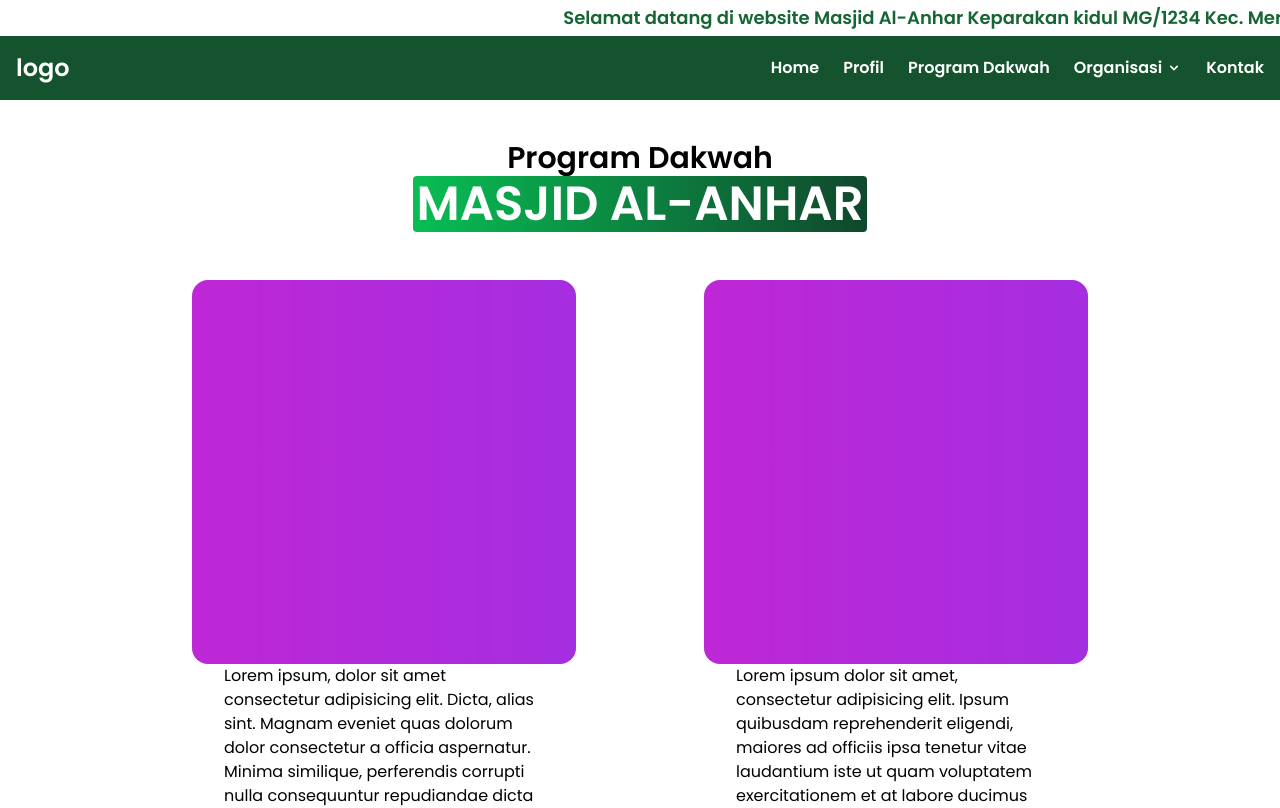
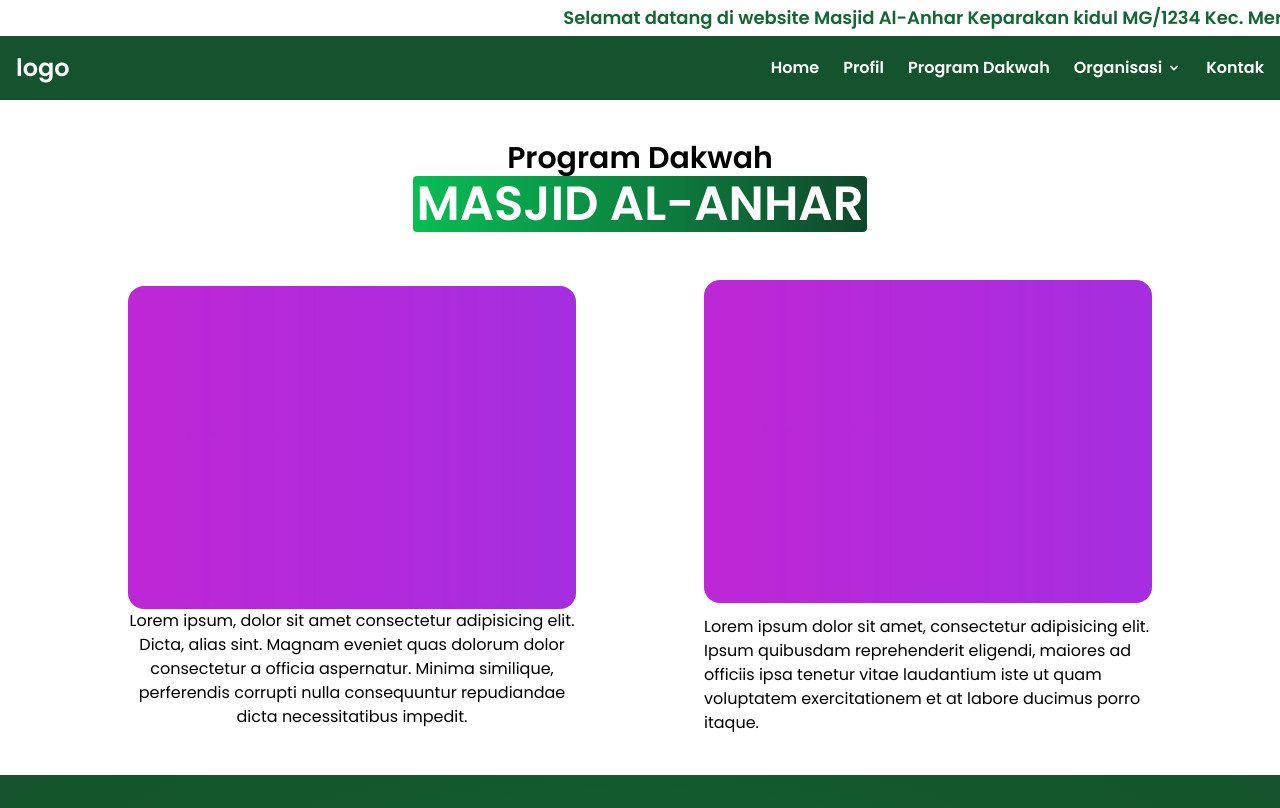
Before and after one commit to siddiqfathurahman/Masjid-ALAnhar, a React (Vite) app: page /program in a window 1280 px wide. Shown: the top 808 px of the page. Built offline with nearby package versions, Linux system fonts and the light colour scheme.

Commit message:
add program

```diff
--- a/src/pages/Program.jsx
+++ b/src/pages/Program.jsx
@@ -25,7 +25,7 @@ const Program = () => {
   }, []);
 
   return (
-    <div className='font-poppins text-center flex flex-col items-center mb-10 mt-10'>
+    <div className='font-poppins text-center flex flex-col items-center mb-10 mt-10 px-5'>
       <h1 className='text-3xl font-extrabold'>Program Dakwah</h1>
       <h2 className='text-3xl md:text-4xl lg:text-5xl font-extrabold'>
         <span
@@ -35,16 +35,16 @@ const Program = () => {
           MASJID AL-ANHAR
         </span>
       </h2>
-      <div className='flex gap-32 mt-12'>
+      <div className='flex flex-col md:flex-row gap-10 md:gap-32 mt-12 items-center'>
         <div className='flex flex-col items-center'>
-          <img src="/bg.JPG" alt="pengajian" className='w-96 h-96 rounded-2xl' />
-          <p className='max-w-xs text-left'>
+          <img src="/bg.JPG" alt="pengajian" className='w-full max-w-md h-auto rounded-2xl' />
+          <p className='md:max-w-md pt-3text-left'>
             Lorem ipsum, dolor sit amet consectetur adipisicing elit. Dicta, alias sint. Magnam eveniet quas dolorum dolor consectetur a officia aspernatur. Minima similique, perferendis corrupti nulla consequuntur repudiandae dicta necessitatibus impedit.
           </p>
         </div>
         <div className='flex flex-col items-center'>
-          <img src="/bg.JPG" alt="pengajian" className='w-96 h-96 rounded-2xl' />
-          <p className='max-w-xs text-left'>
+          <img src="/bg.JPG" alt="pengajian" className='w-full max-w-md h-auto rounded-2xl' />
+          <p className='md:max-w-md pt-3 text-left'>
             Lorem ipsum dolor sit amet, consectetur adipisicing elit. Ipsum quibusdam reprehenderit eligendi, maiores ad officiis ipsa tenetur vitae laudantium iste ut quam voluptatem exercitationem et at labore ducimus porro itaque.
           </p>
         </div>
```
